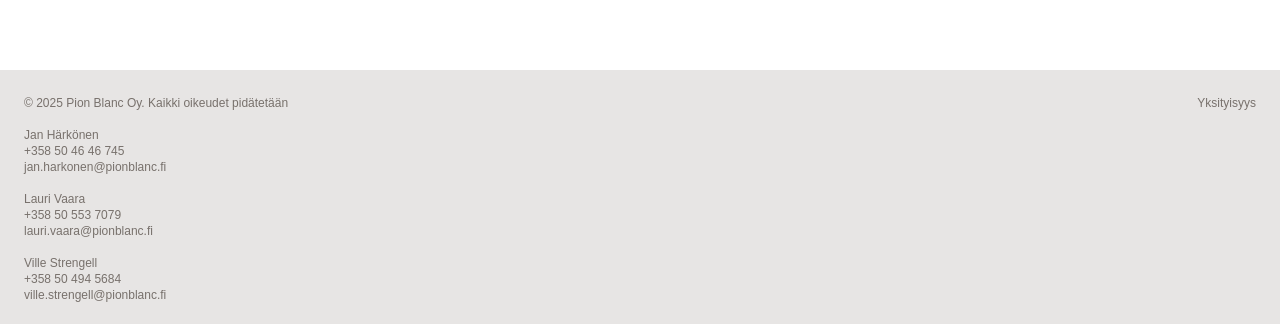
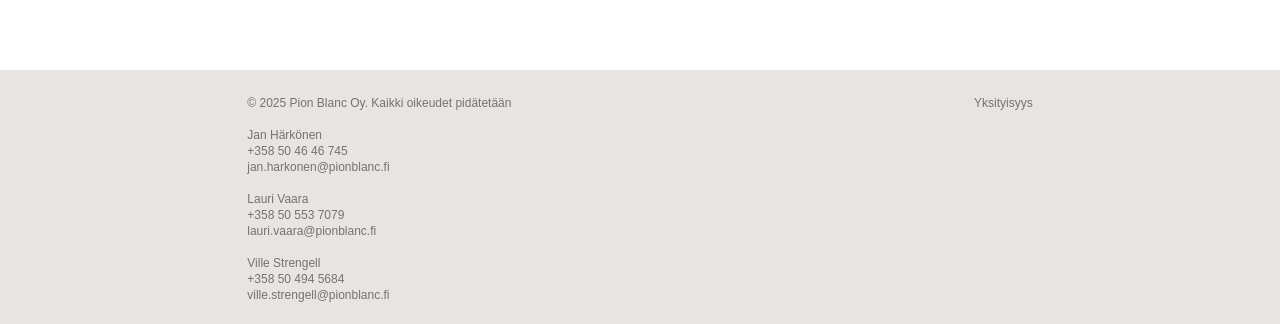
Before and after one commit to strengv1/pionblanc, a Next.js app: page /contact_us in a window 1280 px wide. Shown: the part 601-925 px from the top of the page. Built offline with nearby package versions, Linux system fonts and the light colour scheme; no server answers.

Commit message:
footer improvement

```diff
--- a/src/app/Footer.tsx
+++ b/src/app/Footer.tsx
@@ -7,7 +7,7 @@ export default function Footer() {
   return (
     <footer className="
       w-full flex gap-4 py-6 px-4 md:px-6
-      border-t bg-border text-muted-foreground justify-between"
+      border-t bg-border text-muted-foreground justify-between lg:justify-around"
     >
       <div className="flex flex-col gap-4">
         <p className="text-xs">
@@ -32,7 +32,7 @@ export default function Footer() {
 
 
 
-      <div className="sm:ml-auto flex flex-col sm:flex-row gap-4 sm:gap-6">
+      <div className="flex flex-col sm:flex-row gap-4 sm:gap-6">
         {/* <Link className="text-xs hover:underline underline-offset-4" href="#">
           {t("terms_of_service")}
         </Link> */}
```
